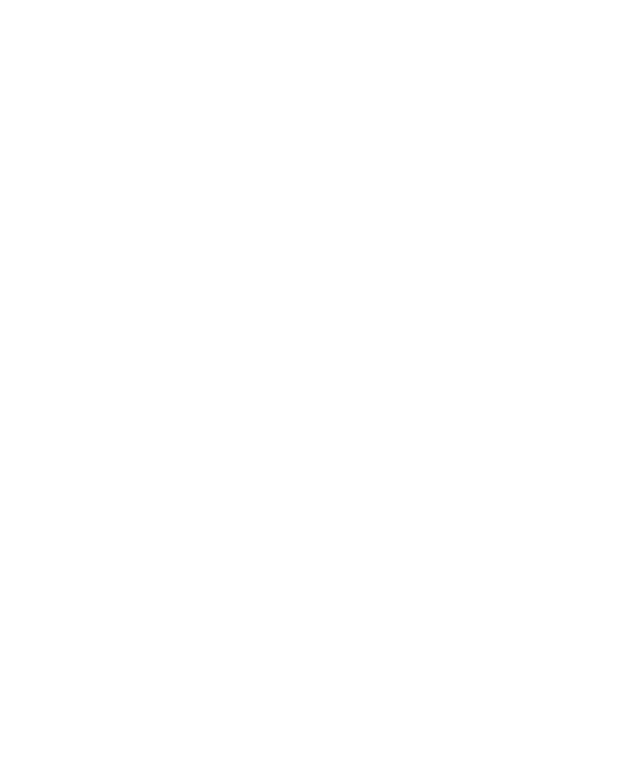
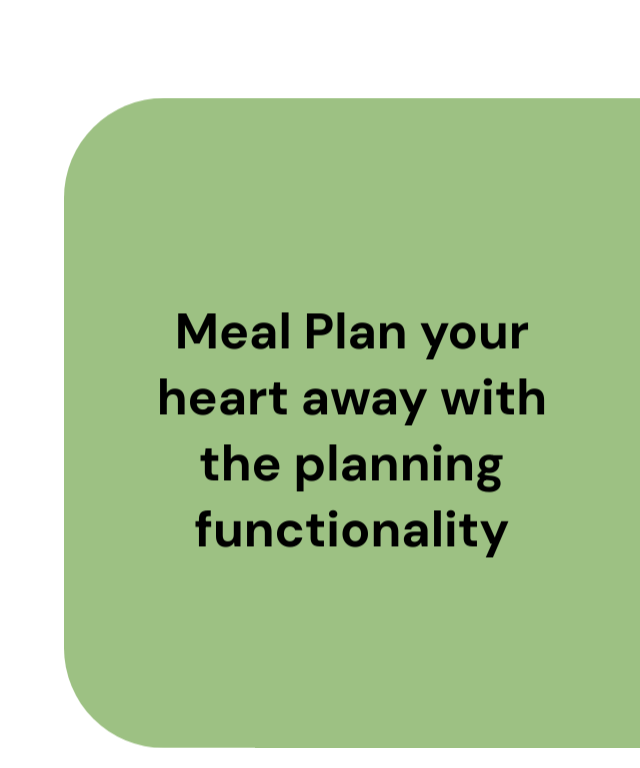
Before and after one commit to Tech180/carter, a Next.js app: page / in a window 1280 px wide. Shown: the part 1592-2360 px from the top of the page, without its empty margins (640-1280 px from the left). Before the commit the page ends 874 px from the top, so only its background shows below. Built offline with nearby package versions, Linux system fonts and the light colour scheme.

Commit message:
'completed' home page --to-do = icons on footer, adjust header, add videos and pictures when project is completed

```diff
--- a/pages/home.jsx
+++ b/pages/home.jsx
@@ -3,10 +3,13 @@
 import React from 'react';
 import Header from '@/app/frontend/UI/headers/home-header';
 import Footer from '@/app/frontend/UI/footers/footer';
+//import Parallax from '@/app/frontend/UI/home-parallax';
+import FadeIn from '@/app/frontend/UI/home-body';
 function Home() {
   return (
     <>
       <Header />
+      <FadeIn />
       <Footer />
     </>
   );
--- /dev/null
+++ b/src/app/frontend/UI/animations/fade-in-section.jsx
@@ -0,0 +1,24 @@
+import React from 'react';
+
+function FadeInSection(props) {
+  const [isVisible, setVisible] = React.useState(false);
+  const domRef = React.useRef();
+
+  React.useEffect(() => {
+    const observer = new IntersectionObserver(entries => {
+      entries.forEach(entry => setVisible(entry.isIntersecting));
+    });
+    observer.observe(domRef.current);
+  }, []);
+
+  return (
+    <div
+      className={`fade-in-section ${isVisible ? 'is-visible' : ''}`}
+      ref={domRef}
+    >
+      {props.children}
+    </div>
+  );
+}
+
+export default FadeInSection;
--- /dev/null
+++ b/src/app/frontend/UI/home-body.css
@@ -0,0 +1,113 @@
+  :root {
+
+
+  }
+
+  .fade-in-section {
+    opacity: 0;
+    transform: translateY(20vh);
+    visibility: hidden;
+    transition: opacity 1200ms ease-out, transform 600ms ease-out, visibility 1200ms ease-out;
+    will-change: opacity, transform, visibility;
+  }
+
+  .fade-in-section.is-visible {
+    opacity: 1;
+    transform: none;
+    visibility: visible;
+  }
+
+  .box {
+    padding: 50px;
+    margin: 20px 0;
+  }
+
+  .box span {
+    display: inline-block;
+    padding: 5px;
+    border-radius: 3px;
+  }
+
+  .home-body-container {
+      width: 100%;
+      margin-top: 40px;
+      margin-bottom: 40px;
+      display: flex;
+      flex-direction: column;
+  }
+
+  .small-square-green-blob-left,
+  .small-square-green-blob-right,
+  .small-square-green-blob-right-1 {
+      margin-top: 100px;
+      position: relative;
+      height: 650px;
+      width: 45%;
+      background-color: #9DC183;
+      background-position: center;
+  }
+
+  .small-square-green-blob-left {
+    border-top-right-radius: 100px;
+    border-bottom-right-radius: 100px;
+  }
+
+  .small-square-green-blob-right,
+  .small-square-green-blob-right-1 {
+    border-top-left-radius: 100px;
+    border-bottom-left-radius: 100px;
+    margin-left: auto;
+    order: -1;
+  }
+
+  .square-blob-text-1 {
+    padding-top: 200px;
+    font-size: 45px;
+    font-weight: 700;
+    text-align: center;
+  }
+
+
+  @media screen and (max-width: 550px) {
+
+    .small-square-green-blob-right-1 {
+      padding-top: 0px;
+    }
+
+  }
+
+  @media screen and (max-width: 600px) {
+
+    .square-blob-text-1 {
+      padding-top: 150px;
+      font-size: 35px;
+    }
+
+
+
+  }
+
+  @media screen and (max-width: 745px) {
+
+    .square-blob-text-1 {
+      font-size: 35px;
+    }
+
+  }
+
+  @media screen and (min-width: 1200px) {
+
+    .square-blob-text-1 {
+      font-size: 50px;
+    }
+
+  }
+
+  @media screen and (min-width: 2000px) {
+
+    .square-blob-text-1 {
+      padding-top: 150px;
+      font-size: 70px;
+    }
+
+  }
--- /dev/null
+++ b/src/app/frontend/UI/home-body.jsx
@@ -0,0 +1,56 @@
+import React from 'react';
+import FadeInSection from './animations/fade-in-section';
+import './home-body.css';
+
+function HomeBody() {
+  return (
+    <>
+      <div className="home-body-container">
+        <div className="home-body-section-1">
+          <FadeInSection>
+            <div className="small-square-green-blob-left">
+              <div className="square-blob-text-1">
+                Edit and Import<br/>
+                either recipes from<br/>
+                *API* or make your<br/>
+                own
+              </div>
+            </div>
+          </FadeInSection>
+          <FadeInSection>
+            <div className="small-square-green-blob-right">
+              <div className="square-blob-text-1">
+                Meal Plan your <br/>
+                heart away with <br/>
+                the planning <br/>
+                functionality
+              </div>
+            </div>
+          </FadeInSection>
+          <FadeInSection>
+            <div className="small-square-green-blob-left">
+              <div className="square-blob-text-1">
+                Don't know which <br/>
+                price is the best? <br/>
+                We got you with the <br/>
+                price comparer <br/>
+              </div>
+            </div>
+          </FadeInSection>
+          <FadeInSection>
+            <div className="small-square-green-blob-right">
+              <div className="square-blob-text-1">
+               Need to convert <br/>
+               your units? Don't <br/>
+               stress, it's already <br/>
+               done!
+              </div>
+            </div>
+          </FadeInSection>
+        </div>
+      </div>
+    </>
+  );
+}
+
+export default HomeBody;
```
Also changed, not shown: public/pictures/test.jpg (added).
